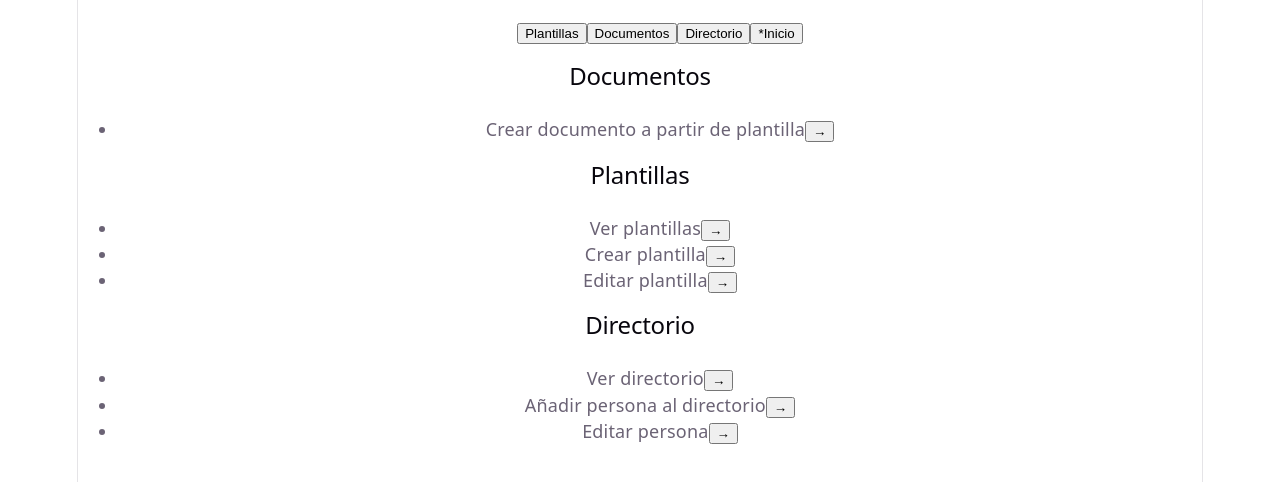
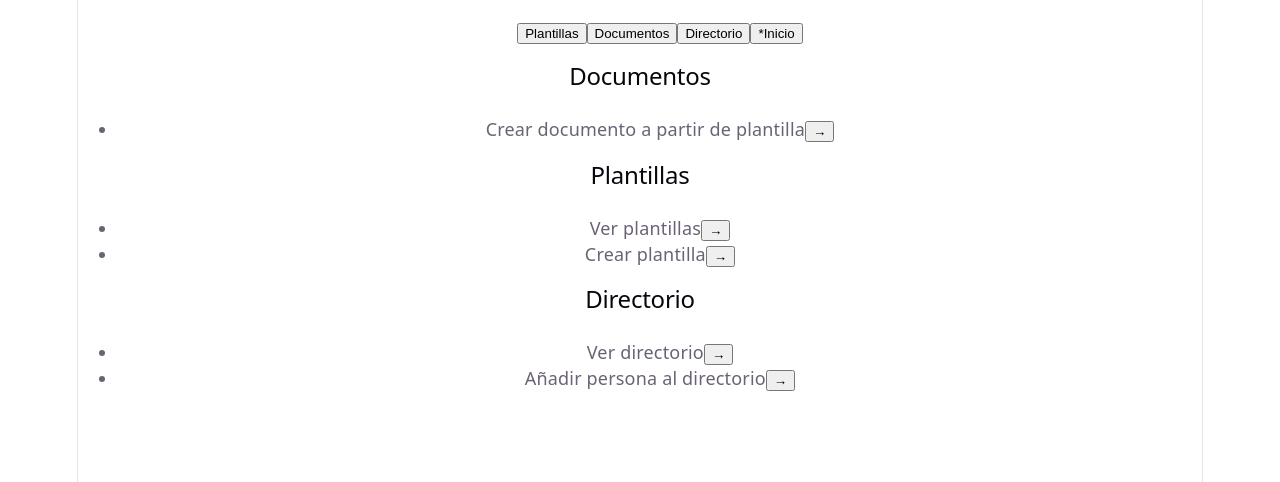
Before and after one commit to WhoRegisteredAllTheGoodUsernames/INF300-legaltech-proyect, a React (Vite) app: page / in a window 1280 px wide. Shown: the top 482 px of the page. Built offline with nearby package versions, Linux system fonts and the light colour scheme.

Commit message:
FIX: Se debería poder editar desde la vista que muestra los items guardados...

```diff
--- a/src/views/IndexView.tsx
+++ b/src/views/IndexView.tsx
@@ -18,8 +18,6 @@ function IndexView({
 		<button onClick={() => {handleViewChange('template'); handleActionChange('template', 'View')}}>&rarr;</button></li>
 		<li>Crear plantilla
 		<button onClick={() => {handleViewChange('template'); handleActionChange('template', 'Create')}}>&rarr;</button></li>
-		<li>Editar plantilla
-		<button onClick={() => {handleViewChange('template'); handleActionChange('template', 'Edit')}}>&rarr;</button></li>
 	</ul>
 
 	<h2>Directorio</h2>
@@ -28,8 +26,6 @@ function IndexView({
 		<button onClick={() => {handleViewChange('directory'); handleActionChange('directory', 'View')}}>&rarr;</button></li>
 		<li>Añadir persona al directorio
 		<button onClick={() => {handleViewChange('directory'); handleActionChange('directory', 'Create')}}>&rarr;</button></li>
-		<li>Editar persona
-		<button onClick={() => {handleViewChange('directory'); handleActionChange('directory', 'Edit')}}>&rarr;</button></li>
 	</ul>
 	</>
 	)
```
